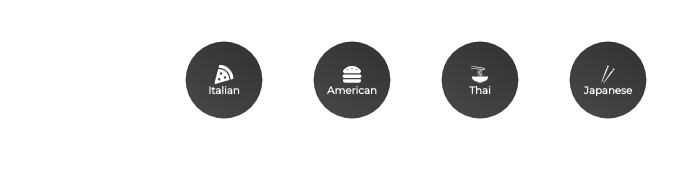
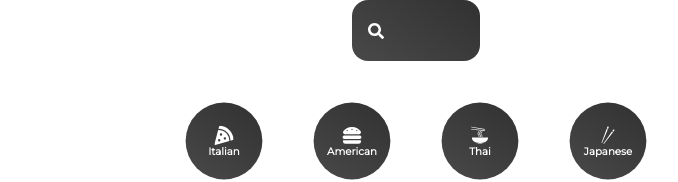
Before and after one commit to nhier17/delicious-delicacies, a React (Create React App) app: page / in a window 1280 px wide. Shown: the top 182 px of the page, without its empty margins (224-902 px from the left). Built offline with nearby package versions, Linux system fonts and the light colour scheme; no server answers.

Commit message:
hooked up searched data

```diff
--- a/src/App.js
+++ b/src/App.js
@@ -1,10 +1,12 @@
 import Pages from "./Pages/Pages";
 import Category from "./Components/Category";
 import { BrowserRouter } from "react-router-dom";
+import Searched from "./Components/Searched";
 function App() {
   return (
     <div className="App">
       <BrowserRouter>
+      <Searched />
       <Category />
      <Pages/>
      </BrowserRouter>
--- a/src/Components/Category.jsx
+++ b/src/Components/Category.jsx
@@ -45,6 +45,7 @@
     object-fit: cover;
     transform: scale(0.8);
 
+
     h4 {
         color: white;
         font-size: 0.8rem;
--- /dev/null
+++ b/src/Components/Searched.jsx
@@ -0,0 +1,53 @@
+import React,{useState} from 'react'
+import styled from "styled-components"
+import { FaSearch } from 'react-icons/fa'
+import { useNavigate } from "react-router-dom";
+
+function Searched() {
+    const [input, setInput] = useState("");
+    const navigate = useNavigate();
+
+    const submitHandler = (e) => {
+        e.prevent.default();
+        navigate("/searched/" + input)
+    }
+
+  return (
+    <FormStyle onSubmit={submitHandler}>
+        <div>
+            <FaSearch />
+        <input
+         onChange={(e) => setInput(e.target.value)}
+          type='text'
+          value={input}
+          />
+        </div>
+    </FormStyle>
+  )
+}
+
+const FormStyle = styled.form`
+    margin: 0rem 20rem;
+    div {
+    position: relative;
+    width: 100%;
+    }
+    input {
+        border: none;
+        background: linear-gradient(35deg, #494949, #313131);
+        color: white;
+        font-size: 1.5rem;
+        padding: 1rem 3rem;
+        border-radius: 1rem;
+        outline: none;
+        width: 100%;
+    }
+    svg {
+        position: absolute;
+        top: 50%;
+        left: 0;
+        transform: translate(100%, -50%);
+        color: white;
+    }
+`
+export default Searched
--- a/src/Pages/Pages.jsx
+++ b/src/Pages/Pages.jsx
@@ -1,14 +1,16 @@
 import Home from "./Home"
 import Cuisine from "./Cuisine"
+import Searched from "./Searched"
 import {  Routes,Route } from "react-router-dom"
+
 
 function Pages() {
   return (
     <div>
-
-      <Routes>
+       <Routes>
         <Route path="/" element={<Home/>} />
         <Route path="/cuisine/:type" element={<Cuisine/>} />
+        <Route path="/searched/:search" element={<Searched/>} />
         </Routes>
 
     </div>
--- /dev/null
+++ b/src/Pages/Searched.jsx
@@ -0,0 +1,55 @@
+import React, { useEffect, useState } from 'react';
+import { useParams } from "react-router-dom";
+import { api_key } from '../api';
+import styled from "styled-components"
+
+function Searched() {
+    const [searched, setSearched] = useState([]);
+    let params = useParams();
+
+    const getSearched = async (name) => {
+        const data = await fetch(`https://api.spoonacular.com/recipes/complexSearch?apiKey=${api_key}&query=${name}`)
+        const recipes = await data.json();
+        setSearched(recipes.results)
+
+    }
+    useEffect(()=> {
+        getSearched(params.search);
+    }, [params.search])
+
+  return (
+    <Grid>
+        {searched.map(item=> {
+            return (
+                <Card key={item.id}>
+                  <img src={item.image} alt={item.title} />
+                  <h4>{item.title}</h4>
+                </Card>
+            )
+        })}
+    </Grid>
+  )
+}
+const Grid = styled.div`
+    display: grid;
+    grid-template-columns: repeat(auto-fit,minmax(20rem,1fr));
+    grid-gap: 3rem;
+`
+const Card = styled.div`
+a {
+    text-decoration: none;
+}
+
+img {
+    border-radius: 2rem;
+    width: 100%;
+
+}
+h4 {
+    padding: 1rem;
+    text-align: center;
+
+}
+`
+
+export default Searched
```
